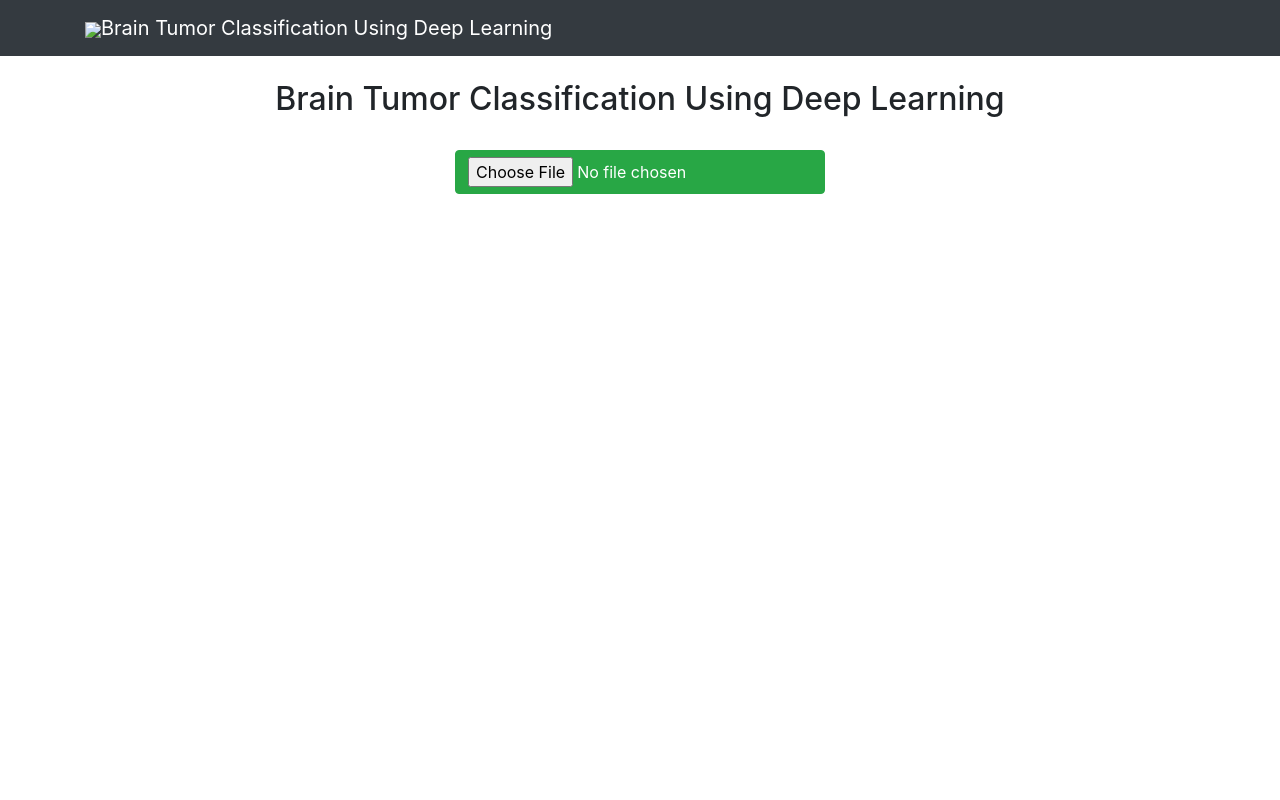
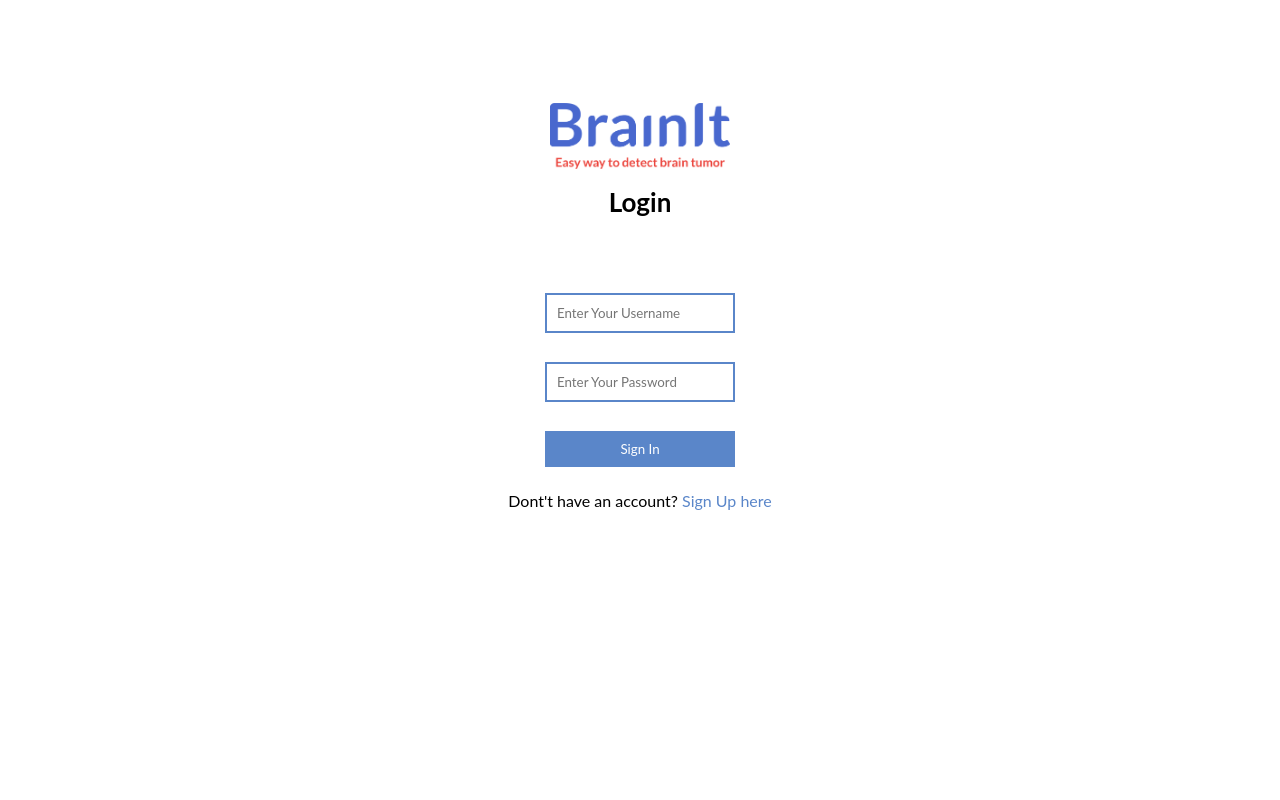
Before and after one commit to InnocentBaluge/Brain-tumor-detection, a Flask app: page / in a window 1280 px wide. Run offline with Flask 2, Linux system fonts and the light colour scheme; some libraries are stand-ins or nearby versions.

Commit message:
Add Login and register to the app

```diff
--- a/app.py
+++ b/app.py
@@ -9,8 +9,23 @@ from flask import Flask, request, render_template
 from werkzeug.utils import secure_filename
 
 
+#DB imports
+from flask_mysqldb import MySQL
+import MySQLdb.cursors
+import re
+from flask import redirect, url_for, session
+
 app = Flask(__name__)
 
+
+
+app.secret_key = 'my-key'
+app.config['MYSQL_HOST'] = 'localhost'
+app.config['MYSQL_USER'] = 'root'
+app.config['MYSQL_PASSWORD'] = ''
+app.config['MYSQL_DB'] = 'brain-tumor'
+
+mysql = MySQL(app)
 
 model =load_model('BrainTumor10Epochs.h5')
 print('Model loaded. Check http://127.0.0.1:5000/')
@@ -18,9 +33,9 @@ print('Model loaded. Check http://127.0.0.1:5000/')
 
 def get_className(classNo):
 	if classNo==0:
-		return "No Brain Tumor"
+		return "The image uploaded does not have Brain Tumor"
 	elif classNo==1:
-		return "Yes Brain Tumor"
+		return "The image uploaded has Brain Tumor"
 
 
 def getResult(img):
@@ -33,7 +48,7 @@ def getResult(img):
     return result
 
 
-@app.route('/', methods=['GET'])
+@app.route('/index', methods=['GET'])
 def index():
     return render_template('index.html')
 
@@ -52,6 +67,59 @@ def upload():
         return result
     return None
 
+@app.route('/', methods =['GET', 'POST'])
+def login():
+    msg = ''
+    if request.method == 'POST' and 'username' in request.form and 'password' in request.form:
+        username = request.form['username']
+        password = request.form['password']
+        cursor = mysql.connection.cursor(MySQLdb.cursors.DictCursor)
+        cursor.execute('SELECT * FROM accounts WHERE username = % s AND password = % s', (username, password, ))
+        account = cursor.fetchone()
+        if account:
+            session['loggedin'] = True
+            session['id'] = account['id']
+            session['username'] = account['username']
+            msg = 'Logged in successfully !'
+            return render_template('index.html', msg = msg)
+        else:
+            msg = 'Incorrect username or password !'
+    return render_template('login.html', msg = msg)
+
+@app.route('/logout')
+def logout():
+    session.pop('loggedin', None)
+    session.pop('id', None)
+    session.pop('username', None)
+    return redirect(url_for('login'))
+
+@app.route('/register', methods =['GET', 'POST'])
+def register():
+    msg = ''
+    if request.method == 'POST' and 'username' in request.form and 'password' in request.form and 'email' in request.form :
+        username = request.form['username']
+        password = request.form['password']
+        email = request.form['email']
+        cursor = mysql.connection.cursor(MySQLdb.cursors.DictCursor)
+        cursor.execute('SELECT * FROM accounts WHERE username = % s', (username, ))
+        account = cursor.fetchone()
+        if account:
+            msg = 'Account already exists !'
+        elif not re.match(r'[^@]+@[^@]+\.[^@]+', email):
+            msg = 'Invalid email address !'
+        elif not re.match(r'[A-Za-z0-9]+', username):
+            msg = 'Username must contain only characters and numbers !'
+        elif not username or not password or not email:
+            msg = 'Please fill out the form !'
+        else:
+            cursor.execute('INSERT INTO accounts VALUES (NULL, % s, % s, % s)', (username, password, email, ))
+            mysql.connection.commit()
+            return redirect(url_for('index'))
+    elif request.method == 'POST':
+        msg = 'Please fill out the form !'
+    return render_template('register.html', msg = msg)
+
+
 
 if __name__ == '__main__':
     app.run(debug=True)
--- /dev/null
+++ b/static/css/auth.css
@@ -0,0 +1,35 @@
+*{
+
+    font-family: 'Lato';
+}
+.textbox{
+    padding: 10px;
+    border: 2px solid #5A86C9;
+}
+
+.btn
+{
+    padding: 10px;
+    width: 190px;
+    background-color: #5A86C9;
+    border: none;
+    color: white;
+    cursor: pointer;
+
+}
+
+.bottom{
+    font-family: 'Lato';
+
+}
+a{
+    text-decoration: none;
+    color: #5A86C9;
+}
+
+.msg{
+    padding: 0px;
+    margin-bottom: 10px;
+    color: #EB453D;
+    font-size: 20px;
+}
--- a/static/css/test.css
+++ b/static/css/styles.css
@@ -1,3 +1,7 @@
+.nav-link{
+    color: black !important;
+    font-family: 'Lato';
+}
 .loader {
     border: 8px solid #f3f3f3; /* Light grey */
     border-top: 8px solid #3498db; /* Blue */
@@ -6,6 +10,7 @@
     height: 50px;
     animation: spin 1s linear infinite;
 }
+
 
 @keyframes spin {
     0% { transform: rotate(0deg); }
--- a/templates/import.html
+++ b/templates/import.html
@@ -4,20 +4,38 @@
     <meta charset="UTF-8">
     <meta name="viewport" content="width=device-width, initial-scale=1.0">
     <meta http-equiv="X-UA-Compatible" content="ie=edge">
-    <title>Brain Tumor Classification Using Deep Learning</title>
+    <title>Brainit | Brain Tumor Classification</title>
+    <link rel="preconnect" href="https://fonts.googleapis.com">
+    <link rel="preconnect" href="https://fonts.gstatic.com" crossorigin>
+    <link href="https://fonts.googleapis.com/css2?family=Lato:ital,wght@0,400;1,300&display=swap" rel="stylesheet">
     <link href="{{ url_for('static', filename='css/bootstrap.min.css') }}" rel="stylesheet">
     <script src="{{ url_for('static', filename='js/jquery.min.js') }}"></script>
     <script src="{{ url_for('static', filename='js/bootstrap.min.js') }}"></script>
-    <link href="{{ url_for('static', filename='css/test.css') }}" rel="stylesheet">
+    <link href="{{ url_for('static', filename='css/styles.css') }}" rel="stylesheet">
     <script src="{{ url_for('static', filename='js/newjs.js') }}" type="text/javascript"></script>
 </head>
 
 <body>
-    <nav class="navbar navbar-dark bg-dark">
-        <div class="container">
-            <a class="navbar-brand" href="#"><img src="{{ url_for('static', filename='js/newjs.js') }}">Brain Tumor Classification Using Deep Learning</a>
-        </div>
-    </nav>
+    <div class="container">
+
+        <nav class="navbar navbar-expand-lg navbar-light bg-light">
+            <a class="navbar-brand" href="#"><img src="{{ url_for('static', filename='images/Brainit.png') }} " width="180px"></a>
+            <button class="navbar-toggler" type="button" data-toggle="collapse" data-target="#navbarSupportedContent" aria-controls="navbarSupportedContent" aria-expanded="false" aria-label="Toggle navigation">
+              <span class="navbar-toggler-icon"></span>
+            </button>
+
+            <div class="collapse navbar-collapse" id="navbarSupportedContent">
+              <ul class="navbar-nav ml-auto">
+                <li class="nav-item">
+                  <p style="padding:10px; font-family: 'Lato'; font-weight: 500;">Hi <span style="color:#5A86C9 ;">{{session.username}}</span></p>
+                </li>
+                <li class="nav-item">
+                  <a  href="{{ url_for('logout') }}" class="btn " style="width: 100px; background-color: #5A86C9; text-decoration: none;color: white;">Logout</a>
+                </li>
+              </ul>
+            </div>
+        </nav>
+    </div>
 
     {% block content %}
     {% endblock %}
--- a/templates/index.html
+++ b/templates/index.html
@@ -2,17 +2,17 @@
 {% block content %}
 
 <center>
-<br><h2>Brain Tumor Classification Using Deep Learning</h2><br>
+<br><h3 style="font-family: 'Lato'; font-weight:700;color:#5A86C9;">Upload the image to detect tumor </h3><br>
 
     <form id="upload-file" method="post" enctype="multipart/form-data">
-         <input type="file" name="file" class="btn btn-success" id="imageUpload" accept=".png, .jpg, .jpeg">
+         <input type="file" name="file" class="btn btn-danger"   id="imageUpload" accept=".png, .jpg, .jpeg">
     </form>
 
 
     <div class="image-section" style="display:none;">
          <img id="imagePreview"  class="img-responsive" src="#" style="width:300px;height:300px;"/><br><br>
          <div>
-            <button type="button" class="btn btn-info btn-lg " id="btn-predict">Predict!</button>
+            <button type="button" class="btn btn-primary btn-lg " id="btn-predict">Proceed!</button>
          </div>
     </div>
 
--- /dev/null
+++ b/templates/login.html
@@ -0,0 +1,26 @@
+<html>
+    <head>
+        <meta charset="UTF-8">
+        <title> Login </title>
+        <link rel="stylesheet" href="{{ url_for('static', filename='css/auth.css') }}">
+    </head>
+    <body></br></br></br></br></br>
+        <div align="center">
+          <div align="center" class="border">
+             <div class="header">
+                <img src="{{ url_for('static', filename='images/Brainit.png') }}" width="180px">
+                <h1 style="font-size: 26px;">Login</h1>
+             </div></br></br>
+            <h2 class="word">
+                <form action="{{ url_for('login') }}" method="post">
+                  <div class="msg">{{ msg }}</div>
+                    <input id="username" name="username" type="text" placeholder="Enter Your Username" class="textbox"/></br></br>
+                    <input id="password" name="password" type="password" placeholder="Enter Your Password" class="textbox"/></br></br>
+                    <input type="submit" class="btn" value="Sign In">
+                </form>
+            </h2>
+            <p class="bottom">Dont't have an account?  <a class="bottom" href="{{url_for('register')}}"> Sign Up here</a></p>
+          </div>
+        </div>
+    </body>
+</html>
```
Also changed, not shown: templates/register.html (added, +27 -0 lines), static/images/Brainit.png, uploads/pred1.jpg (added), uploads/pred2.jpg (added), uploads/pred4.jpg (added), uploads/pred5.jpg (added).
